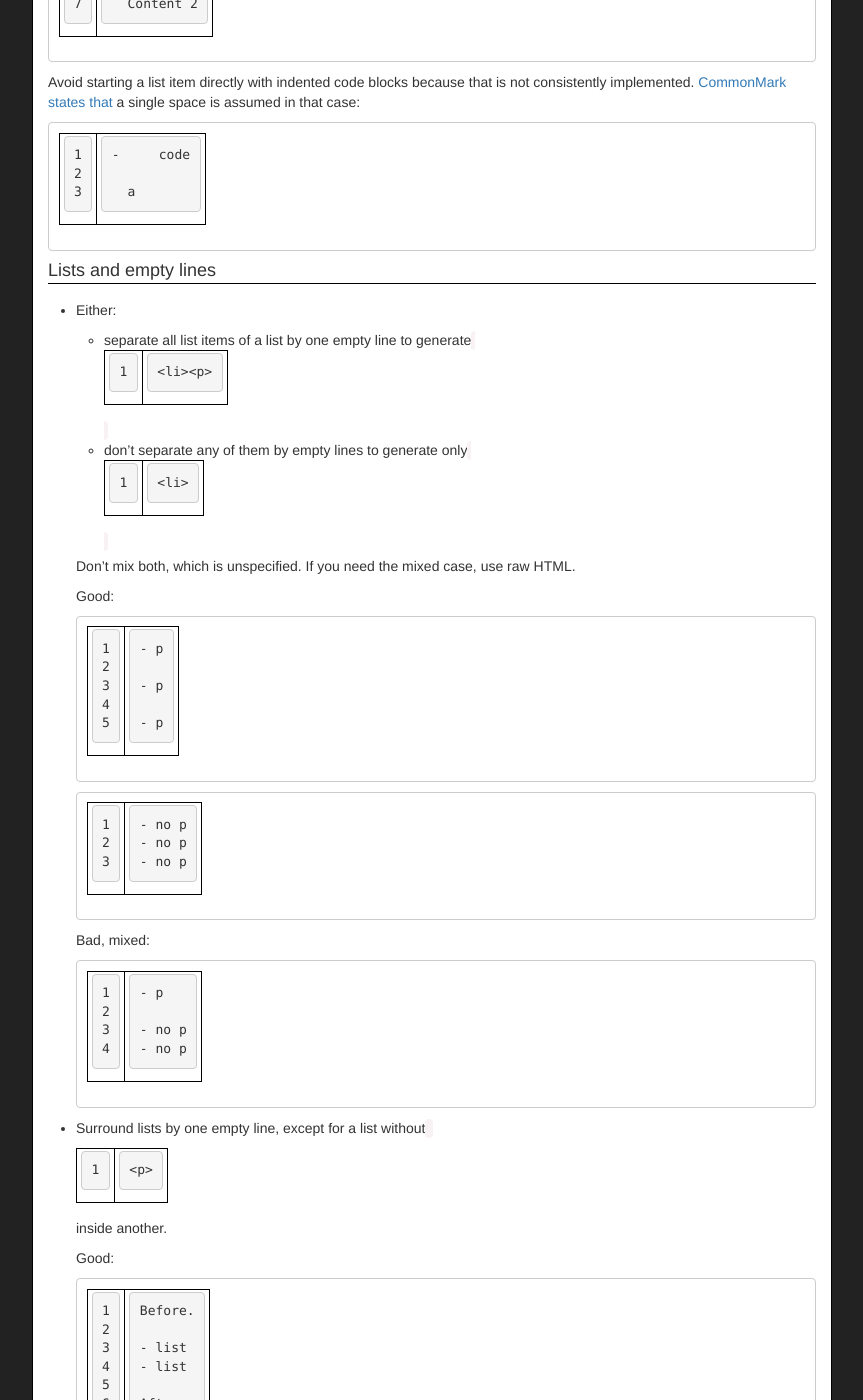
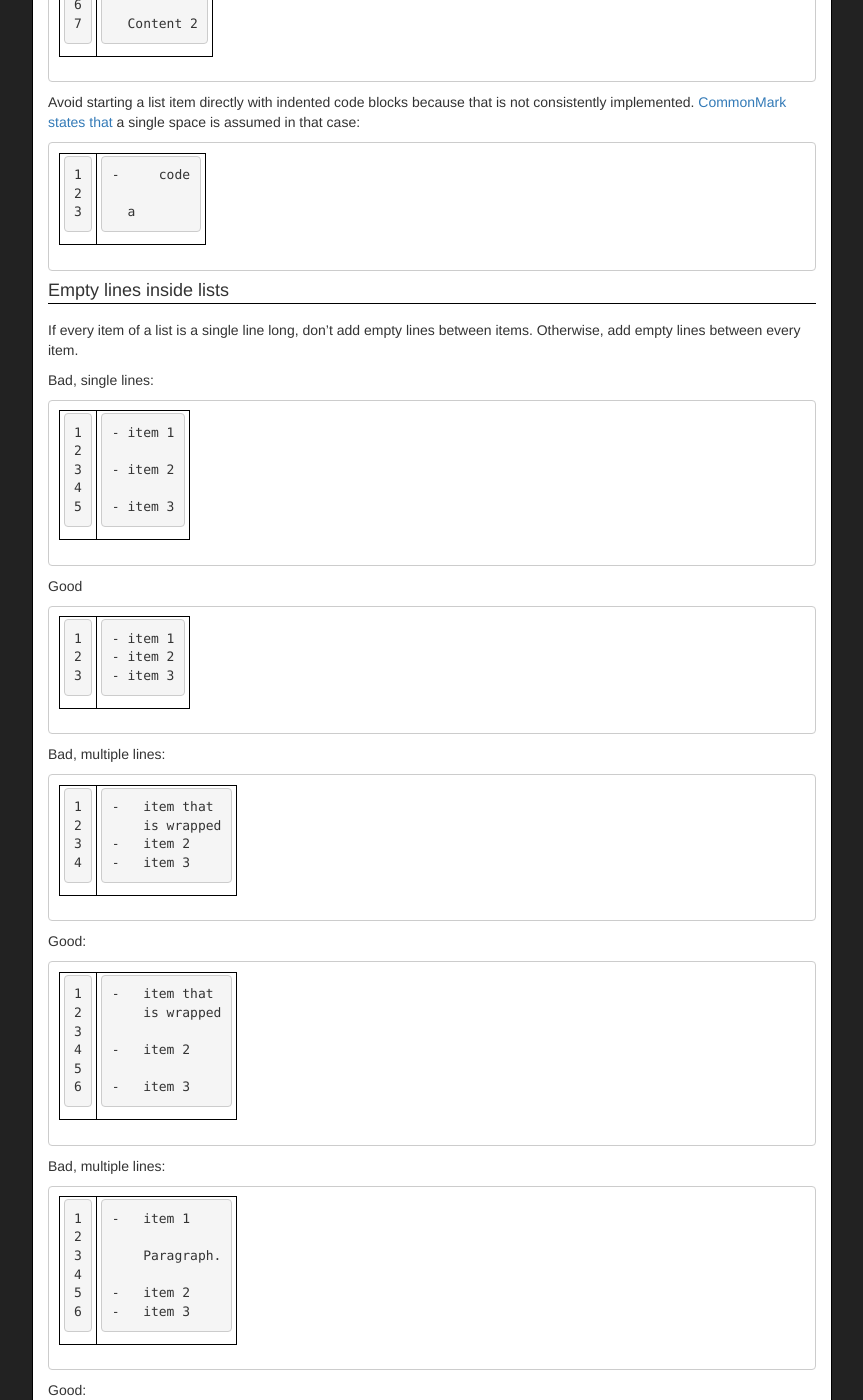
Before and after one commit to cirosantilli/markdown-style-guide, a Jekyll site: the page built from index.md, in a window 1280 px wide and 1400 px high, scrolled down 22448 px. Shown: the whole window, without its empty margins (208-1071 px from the left). Built offline with Jekyll 4.4.1, drawn with Linux system fonts in a browser that asks for light colours; nearby versions of some CDN libraries; some of the changed text lies outside the part shown.

Commit message:
List empty lines.

```diff
--- a/index.md
+++ b/index.md
@@ -786,134 +786,104 @@ Avoid starting a list item directly with indented code blocks because that is no
 
       a
 
-#### Lists and empty lines
+#### Empty lines inside lists
 
--   Either:
+If every item of a list is a single line long, don't add empty lines between items.
+Otherwise, add empty lines between every item.
 
-    - separate all list items of a list by one empty line to generate `<li><p>`
-    - don't separate any of them by empty lines to generate only `<li>`
+Bad, single lines:
 
-    Don't mix both, which is unspecified. If you need the mixed case, use raw HTML.
+    - item 1
 
-    Good:
+    - item 2
 
-        - p
+    - item 3
 
-        - p
+Good
 
-        - p
+    - item 1
+    - item 2
+    - item 3
 
-    <!-- -->
+Bad, multiple lines:
 
-        - no p
-        - no p
-        - no p
+    -   item that
+        is wrapped
+    -   item 2
+    -   item 3
 
-    Bad, mixed:
+Good:
 
-        - p
+    -   item that
+        is wrapped
 
-        - no p
-        - no p
+    -   item 2
 
--   Surround lists by one empty line, except for a list without `<p>` inside another.
+    -   item 3
 
-    Good:
+Bad, multiple lines:
 
-        Before.
+    -   item 1
 
-        - list
-        - list
+        Paragraph.
 
-        After.
+    -   item 2
+    -   item 3
 
-    <!-- -->
+Good:
 
-        -   p
+    -   item 1.
 
-        -   p
+        Paragraph.
 
-            - no p
-            - no p
-            - no p
+    -   item 2
 
-        -   p
+    -   item 3
 
-    <!-- -->
+Bad, multiple lines:
 
-        -   p
+    -   item 1
 
-        -   p
+        - item 11
+        - item 12
+        - item 13
 
-            - no p
+    -   item 2
+    -   item 3
 
-            - no p
+Good:
 
-            - no p
+    -   item 1
 
-        -   p
+        - item 11
+        - item 12
+        - item 13
 
-    Good, list without `<p>` inside another:
+    -   item 2
 
-        -   no p
-        -   no p
-            - no p
-            - no p
-                and line break.
-            - no p
-        -   no p
+    -   item 3
 
-    Bad:
+Rationale: it is hard to tell where multi-line list items start and end without empty lines.
 
-        Before.
-        - list
-        - list
-        After.
+### Empty lines around lists
 
-    Bad, list without `<p>` inside list with `<p>` without preceding empty line:
+Surround lists by one empty line.
 
-        -   no p
+Bad:
 
-        -   no p
-            - no p
-            - no p
-            - no p
+    Before.
+    - item
+    - item
+    After.
 
-        -   no p
+Good:
 
--   Avoid multi-paragraph items inside lists without `<p>`,
-    as this adds `<p>` to one element of the list,
-    and some style sheets like GitHub's add an extra vertical space because of that.
+    Before.
 
-    Bad:
+    - list
+    - list
 
-        -   no p
-        -   no p
-        -   no p
-
-            Content
-        -   no p
-
-    Because this generates:
-
-        <li>no p<li>
-        <li>no p<li>
-        <li>no p<li>
-        <li><p>p. Looks too separated from the item above if compared to the others.</p>
-            <p>Content</p>
-        <li>p<li>
-
-    Bad for the same reason:
-
-        -   no p
-        -   no p
-        -   no p
-
-            - p
-
-            - p
-
-        -   no p
+    After.
 
 ### Case of first letter of list item
 
```
